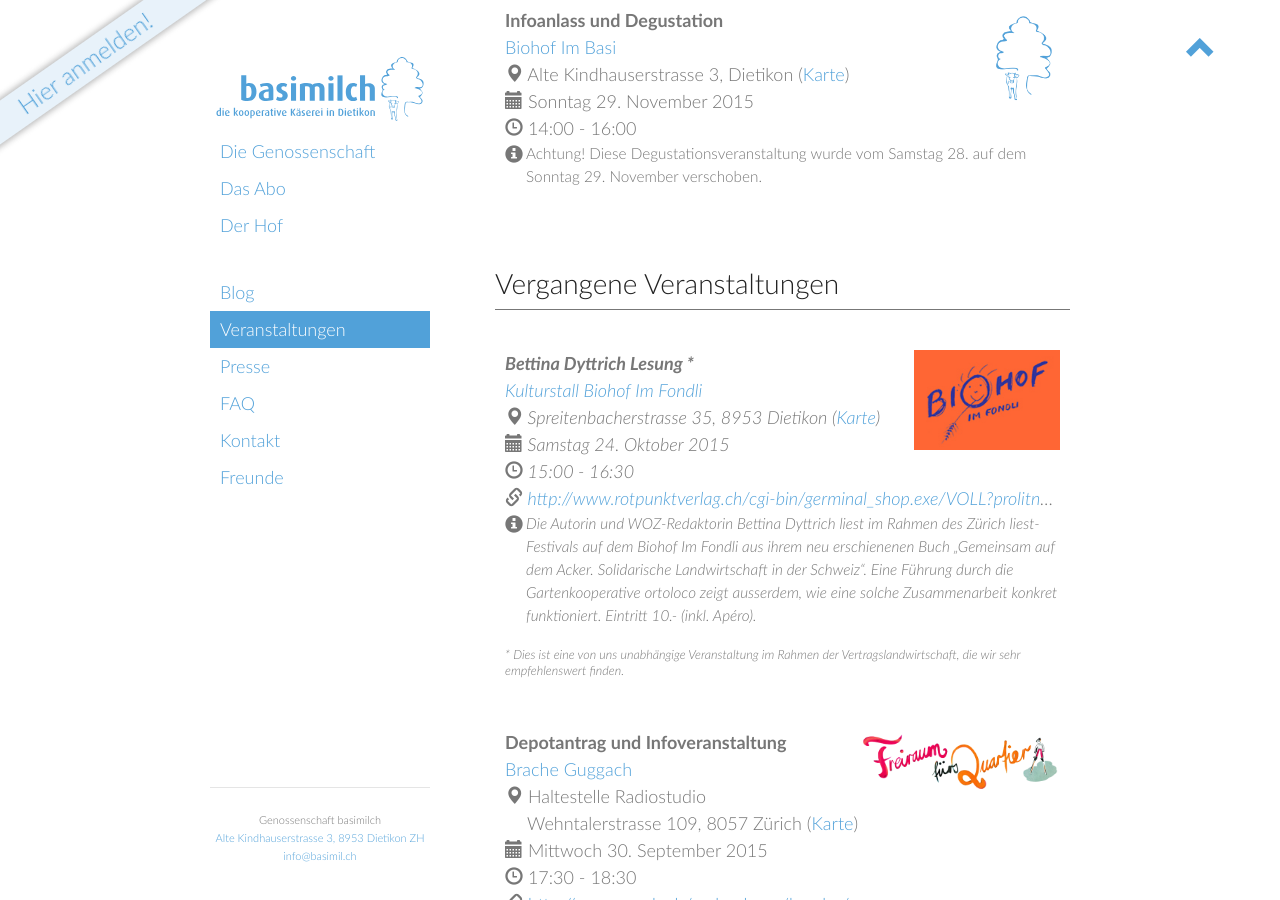
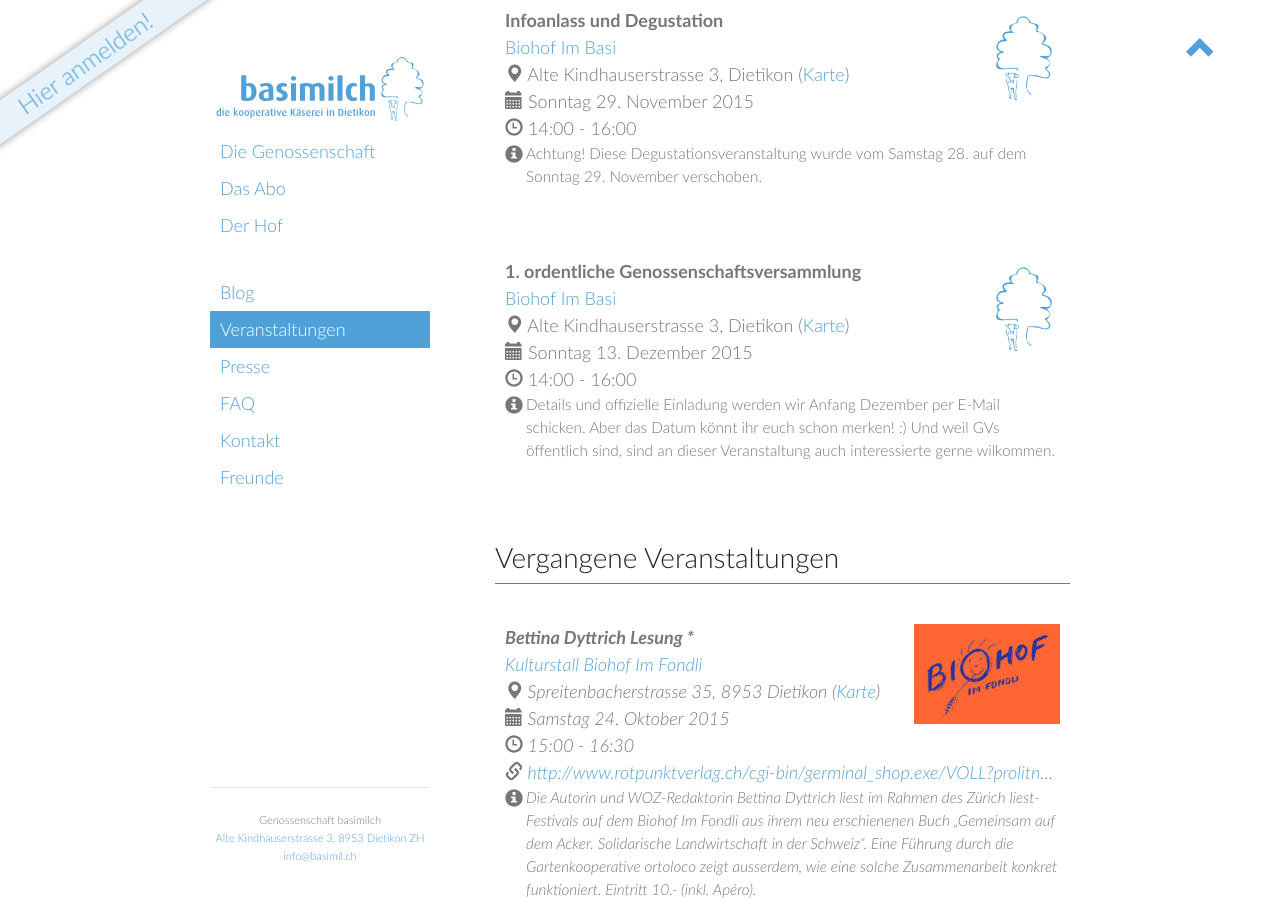
Before and after one commit to vryser/basimilch.github.io, a Jekyll site: the page built from pages/040-veranstaltungen.md, in a window 1280 px wide and 900 px high, scrolled down 978 px. Built offline with Jekyll 4.4.1, drawn with Linux system fonts in a browser that asks for light colours.

Commit message:
new: add event for first GV in dec 2015

```diff
--- a/_data/events.yml
+++ b/_data/events.yml
@@ -121,3 +121,17 @@
   info: >
     Achtung! Diese Degustationsveranstaltung wurde vom Samstag 28. auf
     dem Sonntag 29. November verschoben.
+
+- title:      1. ordentliche Genossenschaftsversammlung
+  start:      2015-12-13 14:00:00 +0100
+  end:        2015-12-13 16:00:00 +0100
+  place:      Biohof Im Basi
+  image:      logos/basimilch_avatar.png
+  place_url:  /kontakt/
+  address:    Alte Kindhauserstrasse 3, Dietikon
+  map_url:    https://www.google.ch/maps/place/Alte+Kindhauserstrasse+3+8953+Dietikon+Switzerland
+  info: >
+    Details und offizielle Einladung werden wir Anfang Dezember per
+    E-Mail schicken. Aber das Datum könnt ihr euch schon merken! :)
+    Und weil GVs öffentlich sind, sind an dieser Veranstaltung auch
+    interessierte gerne wilkommen.
```
